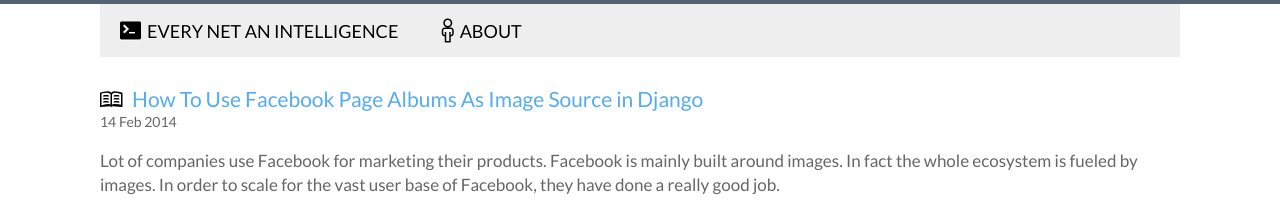
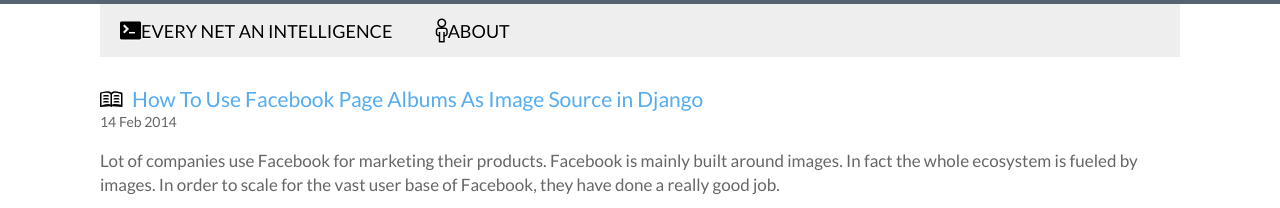
Before and after one commit to sayondutta/sayondutta.github.io, a Jekyll site: the page built from index.html, in a window 1280 px wide. Shown: the top 208 px of the page. Built offline with Jekyll 4.4.1, drawn with Linux system fonts in a browser that asks for light colours; the list of posts is cut into pages by our own code.

Commit message:
dec 30 1_38pm

```diff
--- a/_includes/header.html
+++ b/_includes/header.html
@@ -2,8 +2,8 @@
   <header>
       <ul class="nav">
         <!--Change the  URL here if working on an absolute domain-->
-        <li><a href="/index"><span class="mega-octicon octicon-terminal" style="margin-right: 6px;"></span>Every Net an Intelligence</a></li>
-        <li><a href="/about"><span class="mega-octicon octicon-person" style="margin-right: 6px;"></span>About</a></li>
+        <li><a href="/index"><span class="mega-octicon octicon-terminal" style="left: 6px;"></span>Every Net an Intelligence</a></li>
+        <li><a href="/about"><span class="mega-octicon octicon-person" style="right: 6px;"></span>About</a></li>
       </ul>
   </header>
 </div>
```
